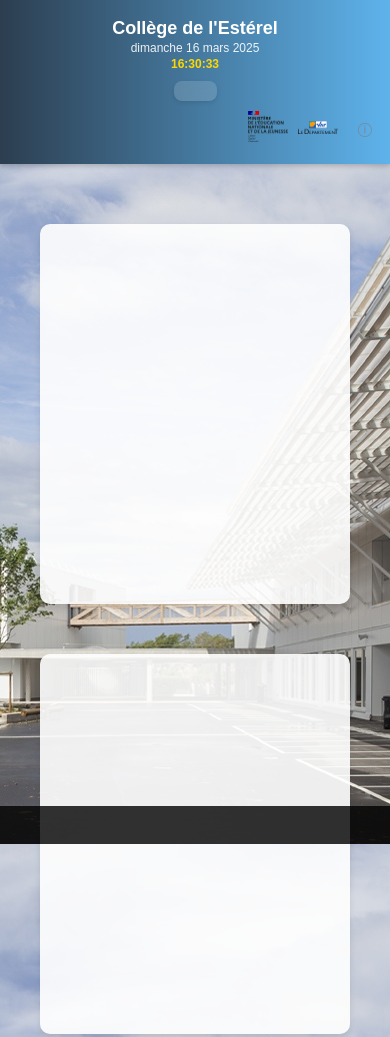
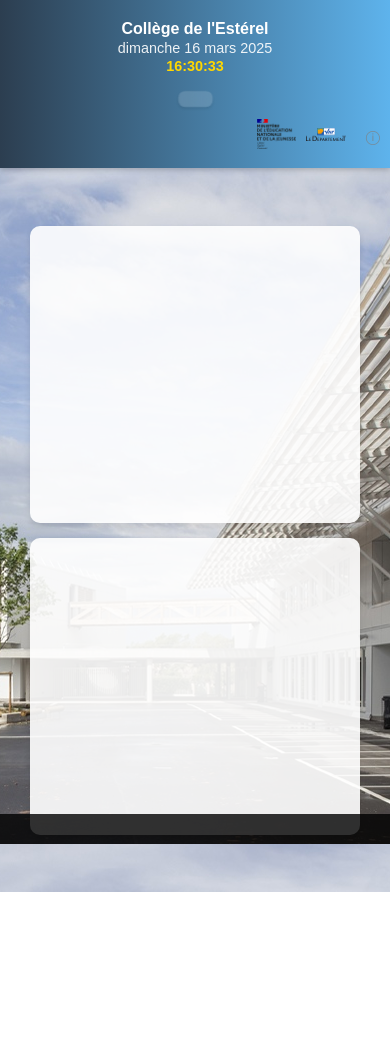
Before and after one commit to terrasson/site-college-esterel-ionos, a website: page public/affichage-dynamique.html in a window 390 px wide. Shown: the top 1037 px of the page. After the commit the page ends 892 px from the top, so only its background shows below. Drawn offline with Linux system fonts and the light colour scheme; no server answers; some icons are missing.

Commit message:
Optimisation de l'affichage en mode portrait : adaptation automatique sans scroll

```diff
--- a/public/affichage-dynamique.html
+++ b/public/affichage-dynamique.html
@@ -376,6 +376,111 @@
         .banner-right {
             gap: 10px;
             padding-right: 10px;
+        }
+    }
+
+    /* Ajout des styles pour le mode portrait */
+    @media (orientation: portrait) {
+        .slideshow-container {
+            flex-direction: column;
+            height: calc(100vh - 200px); /* Réduire la hauteur totale */
+            gap: 15px; /* Réduire l'espace entre les sections */
+            margin: 10px;
+            width: calc(100% - 20px);
+        }
+
+        .slideshow-section {
+            width: 100% !important; /* Forcer la largeur complète */
+            height: calc((100vh - 250px) / 2) !important; /* Diviser l'espace en deux */
+            padding: 10px;
+            margin: 0;
+        }
+
+        .media-container {
+            height: 100% !important;
+        }
+
+        /* Ajuster la bannière en mode portrait */
+        .header-banner {
+            padding: 5px 0;
+        }
+
+        .banner-left {
+            padding: 5px;
+        }
+
+        .banner-title {
+            font-size: 1.2em;
+        }
+
+        .banner-date, .banner-time {
+            font-size: 0.9em;
+        }
+
+        /* Ajuster la météo */
+        .weather-container {
+            transform: scale(0.9);
+        }
+
+        /* Ajuster le bandeau défilant */
+        .ticker {
+            height: 30px;
+            padding: 5px 0;
+        }
+
+        /* Optimiser l'espace pour les logos */
+        .logo img {
+            max-height: 40px;
+        }
+
+        .banner-right {
+            gap: 10px;
+            padding-right: 10px;
+        }
+    }
+
+    /* Assurer que rien ne dépasse en mode portrait sur les petits écrans */
+    @media (orientation: portrait) and (max-height: 800px) {
+        .slideshow-container {
+            height: calc(100vh - 180px);
+        }
+
+        .slideshow-section {
+            height: calc((100vh - 220px) / 2) !important;
+        }
+
+        .header-banner {
+            padding: 2px 0;
+        }
+
+        .logo img {
+            max-height: 35px;
+        }
+    }
+
+    /* Optimisation pour les très grands écrans en portrait */
+    @media (orientation: portrait) and (min-height: 1920px) {
+        .slideshow-container {
+            height: calc(100vh - 300px);
+        }
+
+        .slideshow-section {
+            height: calc((100vh - 350px) / 2) !important;
+        }
+    }
+
+    /* S'assurer que le contenu reste visible sur les écrans étroits */
+    @media (orientation: portrait) and (max-width: 500px) {
+        .banner-title {
+            font-size: 1em;
+        }
+
+        .weather-container {
+            transform: scale(0.8);
+        }
+
+        .logo img {
+            max-height: 30px;
         }
     }
   </style>
```
